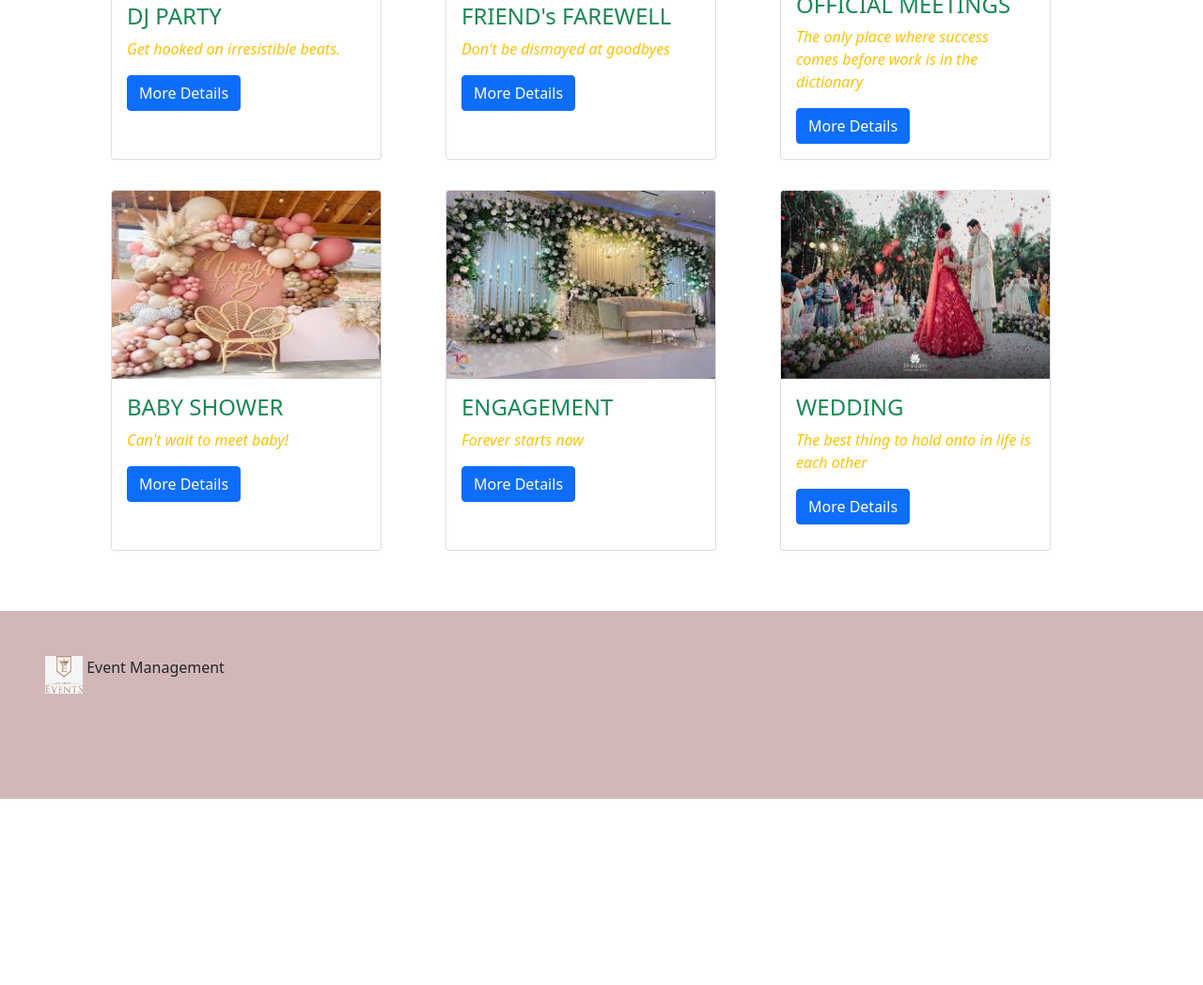
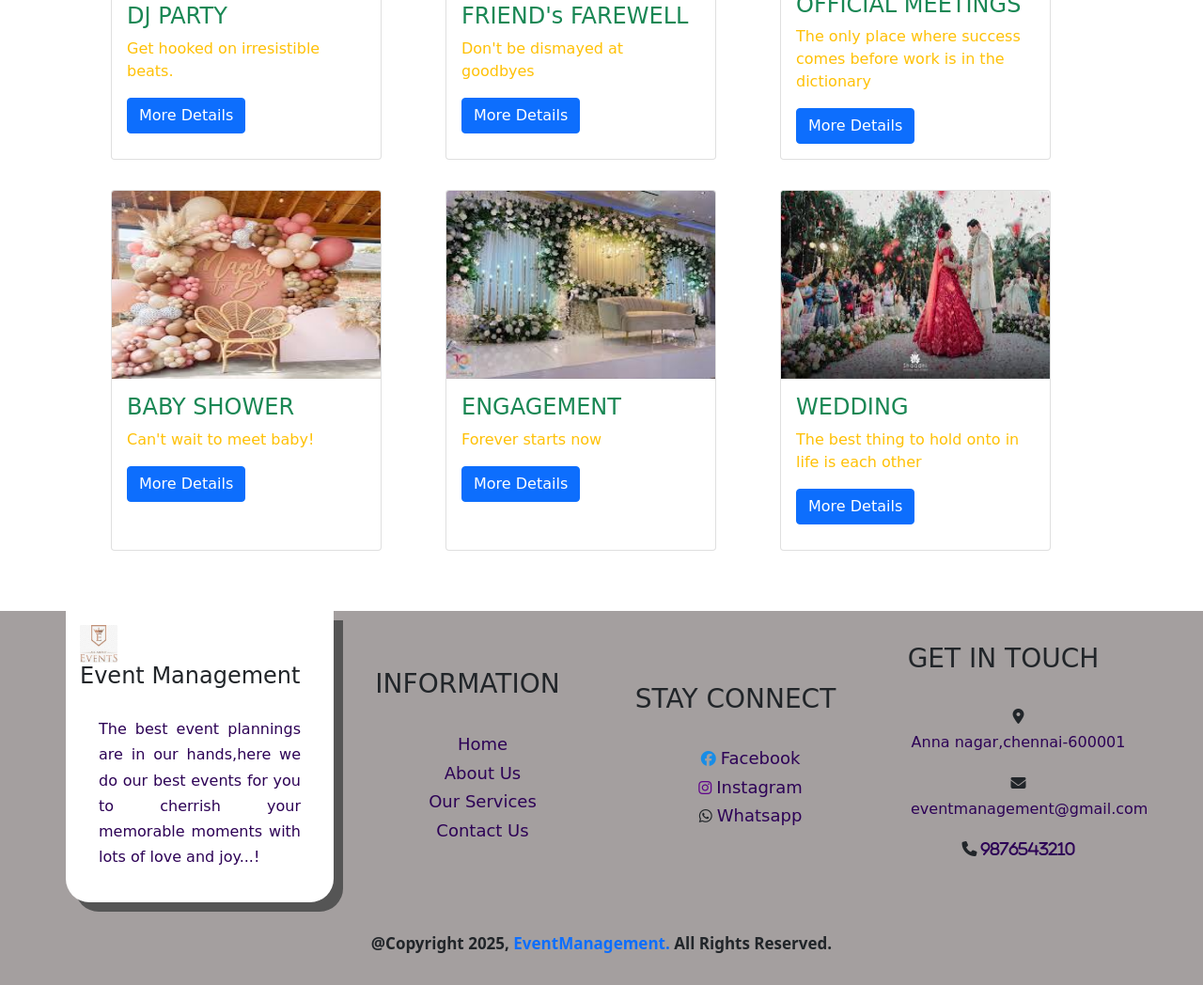
Before and after one commit to Suwathi04/Event-management, a plain HTML site: page projecttrail.html in a window 1280 px wide. Shown: the part 1334-2382 px from the top of the page at 94% size. Before the commit the page ends 2184 px from the top, so only its background shows below. Drawn offline with nearby package versions, Linux system fonts and the light colour scheme.

Commit message:
working with project

```diff
--- a/index1.css
+++ b/index1.css
@@ -1,8 +1,3 @@
-
-
-
-
-
 
 .card img:hover{
     width: 18.3rem;
@@ -11,6 +6,67 @@
 }
 
 footer{
-    height: 200px;
-    background-color: rgb(210, 183, 183);
+    background-color: rgb(164, 159, 159);
 }
+
+.row{
+    display: flex;
+    justify-content: space-between;
+    align-items: center;
+    font-family: cursive;
+}
+
+.mini {
+    background-color: white;
+    padding: 15px;
+    line-height: 1.7;
+    border-radius: 0px 0px 25px 25px;
+    box-shadow:  10px 10px 0 0 rgb(85, 85, 85);
+}
+
+.mini h4 {
+    display: inline-block;
+}
+
+.mini p {
+    margin: 20px;
+    text-align: justify;
+    color: rgb(45, 2, 86);
+}
+
+.container h3{
+    text-align: center;
+}
+
+
+.container ul li{
+    list-style-type: none;
+    line-height: 1.7;
+    text-align: center;
+}
+
+.container p{
+    display: inline-block;
+    color: rgb(45, 2, 86);
+
+}
+
+.container ul li a{
+    text-decoration: none;
+    color: rgb(45, 2, 86);
+    font-size: 18px;
+}
+
+.bottom{
+    padding: 15px;
+}
+
+.bottom p {
+    text-align: center;
+    font-weight: 600;
+    font-size: 17px;
+}
+
+.bottom a{
+    text-decoration: none;
+}
--- a/projecttrail.html
+++ b/projecttrail.html
@@ -5,6 +5,7 @@
     <meta name="viewport" content="width=device-width, initial-scale=1.0">
     <link rel="icon" href="images/logo.jpg">
     <title >Event Management</title>
+    <link rel="stylesheet" href="https://cdnjs.cloudflare.com/ajax/libs/font-awesome/6.7.2/css/all.min.css">
     <link rel="stylesheet" href="files/css/bootstrap.min.css">
     <link rel="stylesheet" href="index1.css">
 </head>
@@ -17,7 +18,7 @@
         <nav class="navbar navbar-expand-lg navbar-dark " style="background-color: rgb(164, 159, 159);">
         <div class="container">
             <a href="/" class="navbar-brand">
-            <img src="images/logo.jpg" width="40" height="40"loading="lazy" class="d-inline-block align-top" alt="insta">
+            <img src="images/logo.jpg" width="40" height="40"loading="lazy" class="d-inline-block align-top" alt="logo">
             Event Management</a>
             <button class="navbar-toggler" type="button" data-bs-toggle="collapse" data-bs-target="#myNavBar" aria-controls="myNavBar" aria-expanded="false" aria-label="toggle-navigation">
             <span class="navbar-toggler-icon"></span>
@@ -95,7 +96,7 @@
                             <img src="images/birthday.jpg" height="200px" class="card-img-top" alt="...">
                             <div class="card-body">
                                 <h4 class="card-title text-success">BIRTHDAY </h4>
-                                <p class="card-text text-warning"><i class="fa-solid fa-clock">Count your life by smiles, not tears</i></p>
+                                <p class="card-text text-warning">Count your life by smiles, not tears</p>
                                 <a href="register.html" class="btn btn-primary">More Details</a>
                               </div>
                         </div>
@@ -105,7 +106,7 @@
                             <img src="images/corparate.jpeg" height="200px" class="card-img-top" alt="...">
                             <div class="card-body">
                                 <h4 class="card-title text-success">CORPARATE MEETINGS</h4>
-                                <p class="card-text text-warning"><i class="fa-solid fa-clock">what's missing is the will to execute them</i></p>
+                                <p class="card-text text-warning">what's missing is the will to execute them</p>
                                 <a href="register.html" class="btn btn-primary">More Details</a>
                               </div>
                         </div>
@@ -115,7 +116,7 @@
                             <img src="images/des-wedd.jpg" height="200px" class="card-img-top" alt="...">
                             <div class="card-body">
                                 <h4 class="card-title text-success">DESTINY WEDDING</h4>
-                                <p class="card-text text-warning"><i class="fa-solid fa-clock">For the two of us, home isn't a place</i></p>
+                                <p class="card-text text-warning">For the two of us, home isn't a place</p>
                                 <a href="register.html" class="btn btn-primary">More Details</a>
                               </div>
                         </div>
@@ -127,7 +128,7 @@
                             <img src="images/dj.jpg"height="200px" class="card-img-top" alt="...">
                             <div class="card-body">
                                 <h4 class="card-title text-success">DJ PARTY </h4>
-                                <p class="card-text text-warning"><i class="fa-solid fa-clock">Get hooked on irresistible beats.</i></p>
+                                <p class="card-text text-warning">Get hooked on irresistible beats.</p>
                                 <a href="register.html" class="btn btn-primary">More Details</a>
                               </div>
                         </div>
@@ -137,7 +138,7 @@
                             <img src="images/farewell.jpg"height="200px" class="card-img-top" alt="...">
                             <div class="card-body">
                                 <h4 class="card-title text-success">FRIEND's FAREWELL</h4>
-                                <p class="card-text text-warning"><i class="fa-solid fa-clock">Don't be dismayed at goodbyes</i></p>
+                                <p class="card-text text-warning">Don't be dismayed at goodbyes</p>
                                 <a href="register.html" class="btn btn-primary">More Details</a>
                               </div>
                         </div>
@@ -147,7 +148,7 @@
                             <img src="images/official.jpg"height="200px" class="card-img-top" alt="...">
                             <div class="card-body">
                                 <h4 class="card-title text-success">OFFICIAL MEETINGS</h4>
-                                <p class="card-text text-warning"><i class="fa-solid fa-clock">The only place where success comes before work is in the dictionary</i></p>
+                                <p class="card-text text-warning">The only place where success comes before work is in the dictionary</p>
                                 <a href="register.html" class="btn btn-primary">More Details</a>
                               </div>
                         </div>
@@ -160,7 +161,7 @@
                             <img src="images/babyshower.jpg"height="200px" class="card-img-top" alt="...">
                             <div class="card-body">
                                 <h4 class="card-title text-success">BABY SHOWER</h4>
-                                <p class="card-text text-warning"><i class="fa-solid fa-clock">Can't wait to meet baby!</i></p>
+                                <p class="card-text text-warning">Can't wait to meet baby!</p>
                                 <a href="register.html" class="btn btn-primary">More Details</a>
                               </div>
                         </div>
@@ -170,7 +171,7 @@
                             <img src="images/recep.jpg"height="200px" class="card-img-top" alt="...">
                             <div class="card-body">
                                 <h4 class="card-title text-success">ENGAGEMENT</h4>
-                                <p class="card-text text-warning"><i class="fa-solid fa-clock">Forever starts now</i></p>
+                                <p class="card-text text-warning">Forever starts now</p>
                                 <a href="register.html" class="btn btn-primary">More Details</a>
                               </div>
                         </div>
@@ -180,7 +181,7 @@
                             <img src="images/wedd.jpeg"height="200px" class="card-img-top" alt="...">
                             <div class="card-body">
                                 <h4 class="card-title text-success">WEDDING</h4>
-                                <p class="card-text text-warning"><i class="fa-solid fa-clock">The best thing to hold onto in life is each other</i></p>
+                                <p class="card-text text-warning">The best thing to hold onto in life is each other</p>
                                 <a href="register.html" class="btn btn-primary">More Details</a>
                               </div>
                         </div>
@@ -188,22 +189,58 @@
                 </div>
             </div>
         </section>
+
         <footer>
-            <div class=" p-5">
-                <div class="address">
-                    <img src="images/logo.jpg" width="40" height="40"loading="lazy" class="d-inline-block align-top" alt="insta">
-                    Event Management
-                    <h1 class="display-4">
+            <div class="container">
+                <div class="row">
+                    <div class="mini col-lg-3 col-md-12 col-sm-12 mb-3">
+                        <img src="images/logo.jpg" width="40" height="40"loading="lazy" class="d-inline-block align-top" alt="logo">
+                        <h4>Event Management</h4>
+                        <p>
+                            The best event plannings are in our hands,here we do our best events for
+                            you to cherrish your memorable moments with lots of love and joy...!
+                        </p>
 
-                    </h1>
+                    </div>
 
+                    <div class=" col-lg-3 col-md-12 col-sm-12 my-3">
+                        <h3>INFORMATION</h3><br>
+                        <ul>
+                            <li><a href="projecttrail.html">Home</a></li>
+                            <li><a href="about.html">About Us</a></li>
+                            <li><a href="services.html">Our Services</a></li>
+                            <li><a href="register.html">Contact Us</a></li>
+                        </ul>
+                    </div>
+
+                    <div class=" col-lg-3 col-md-12 col-sm-12 my-3">
+                        <h3>STAY CONNECT </h3><br>
+                        <ul>
+                            <li><i class="fa-brands fa-facebook" style="color: #188de7;"></i> <a href="https://www.facebook.com/" target="_blank">Facebook</a></li>
+                            <li><i class="fa-brands fa-instagram" style="color: #60048b;"></i> <a href="https://www.instagram.com/"target="_blank">Instagram</a></li>
+                            <li><i class="fa-brands fa-whatsapp"></i> <a href="https://web.whatsapp.com/"target="_blank">Whatsapp</a></li>
+                        </ul>
+                    </div>
+
+                    <div class=" col-lg-3 col-md-12 col-sm-12 my-3">
+                        <h3>GET IN TOUCH</h3><br>
+                        <ul>
+                            <li><i class="fa-solid fa-location-dot"></i> <p>Anna nagar,chennai-600001 </p> <br></li>
+                            <li><i class="fa-solid fa-envelope"></i> <p>eventmanagement@gmail.com </p> <br></li>
+                            <li><i class="fa-solid fa-phone"> <p>9876543210</p></i></li>
+                        </ul>
+                    </div>
 
 
 
                 </div>
             </div>
         </footer>
-
+        <footer>
+            <div class="bottom sticky-bottom">
+                <p>@Copyright 2025,<a href="projecttrail.html" > EventManagement. </a>All Rights Reserved.</p>
+            </div>
+        </footer>
 
 
 
```
